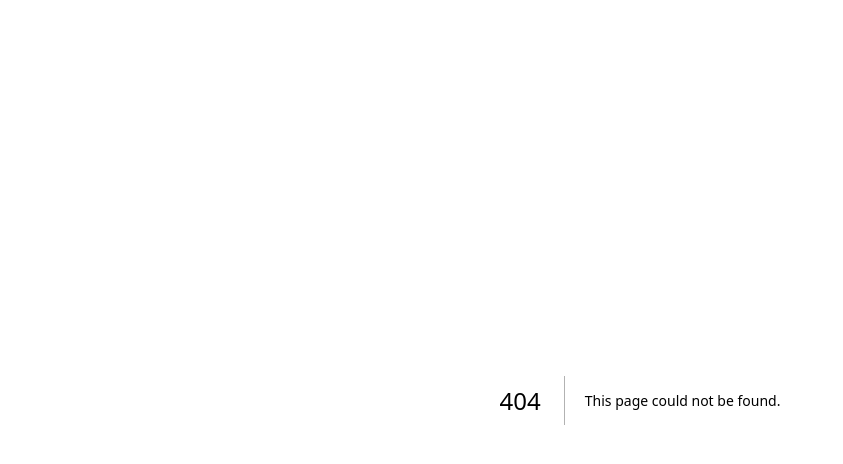
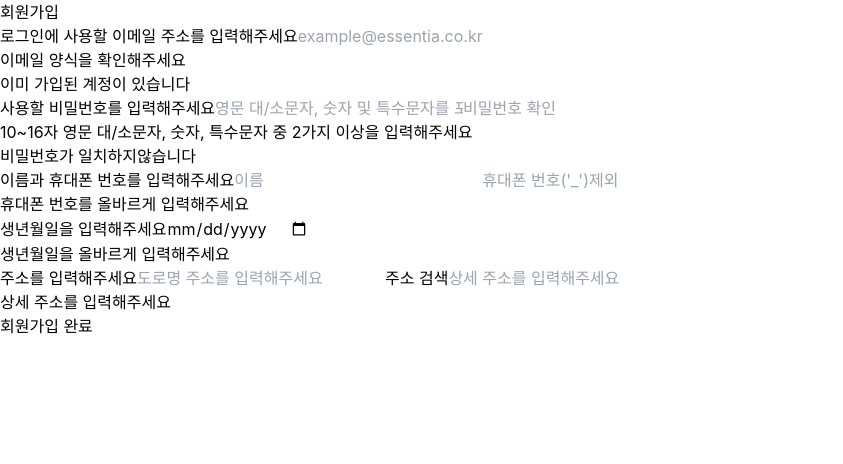
Before and after one commit to likelion-lab15/essentia, a Next.js app: page /signup in a window 1280 px wide. Before the commit this address had no page. Shown: the top 464 px of the page, without its empty margins (0-843 px from the left). Built offline with nearby package versions, Linux system fonts and the light colour scheme; a web font is replaced by a local one.

Commit message:
[🗼markup] 회원가입 페이지 마크업
회원가입 페이지 레이아웃을 만들었다. 웹접근성을 준수하기 위해 aria-live 속성을 사용했다.

```diff
--- /dev/null
+++ b/src/app/signup/page.tsx
@@ -0,0 +1,69 @@
+"use client";
+
+const page = () => {
+  return (
+    <main>
+      <h2>회원가입</h2>
+
+      <form action="/">
+        {/* 이메일 주소 */}
+        <label htmlFor="email">
+          로그인에 사용할 이메일 주소를 입력해주세요
+        </label>
+        <input id="email" type="email" placeholder="example@essentia.co.kr" />
+        {/* 이메일 오류 경고창 */}
+        <div aria-live="polite">이메일 양식을 확인해주세요</div>
+        <div aria-live="polite">이미 가입된 계정이 있습니다</div>
+
+        {/* 비밀번호 */}
+        <label htmlFor="password">사용할 비밀번호를 입력해주세요</label>
+        <input
+          id="password"
+          type="password"
+          placeholder="영문 대/소문자, 숫자 및 특수문자를 포함한 비밀번호"
+        />
+        <input id="passwordCheck" type="password" placeholder="비밀번호 확인" />
+        {/* 비밀번호 오류 경고창 */}
+        <div aria-live="polite">
+          10~16자 영문 대/소문자, 숫자, 특수문자 중 2가지 이상을 입력해주세요
+        </div>
+        <div aria-live="polite">비밀번호가 일치하지않습니다</div>
+
+        {/* 이름 & 휴대폰번호 */}
+        <label htmlFor="name">이름과 휴대폰 번호를 입력해주세요</label>
+        <input id="name" type="text" placeholder="이름" />
+        <label htmlFor="phone"></label>
+        <input id="phone" type="number" placeholder="휴대폰 번호('_')제외" />
+        {/* 휴대폰번호 오류 경고창*/}
+        <div aria-live="polite">휴대폰 번호를 올바르게 입력해주세요</div>
+
+        {/* 생년월일 */}
+        <label htmlFor="birth">생년월일을 입력해주세요</label>
+        <input id="birth" type="date" placeholder="예) 19990707" />
+        {/* 생년월일 오류 경고창*/}
+        <div aria-live="polite">생년월일을 올바르게 입력해주세요</div>
+
+        {/* 주소 */}
+        <label htmlFor="address">주소를 입력해주세요</label>
+        <input
+          id="address"
+          type="text"
+          placeholder="도로명 주소를 입력해주세요"
+        />
+        <button type="button">주소 검색</button>
+        <label htmlFor="addressDetail"></label>
+        <input
+          id="addressDetail"
+          type="text"
+          placeholder="상세 주소를 입력해주세요"
+        />
+        {/* 주소 오류 경고창*/}
+        <div aria-live="polite">상세 주소를 입력해주세요</div>
+
+        <button type="submit">회원가입 완료</button>
+      </form>
+    </main>
+  );
+};
+
+export default page;
```
